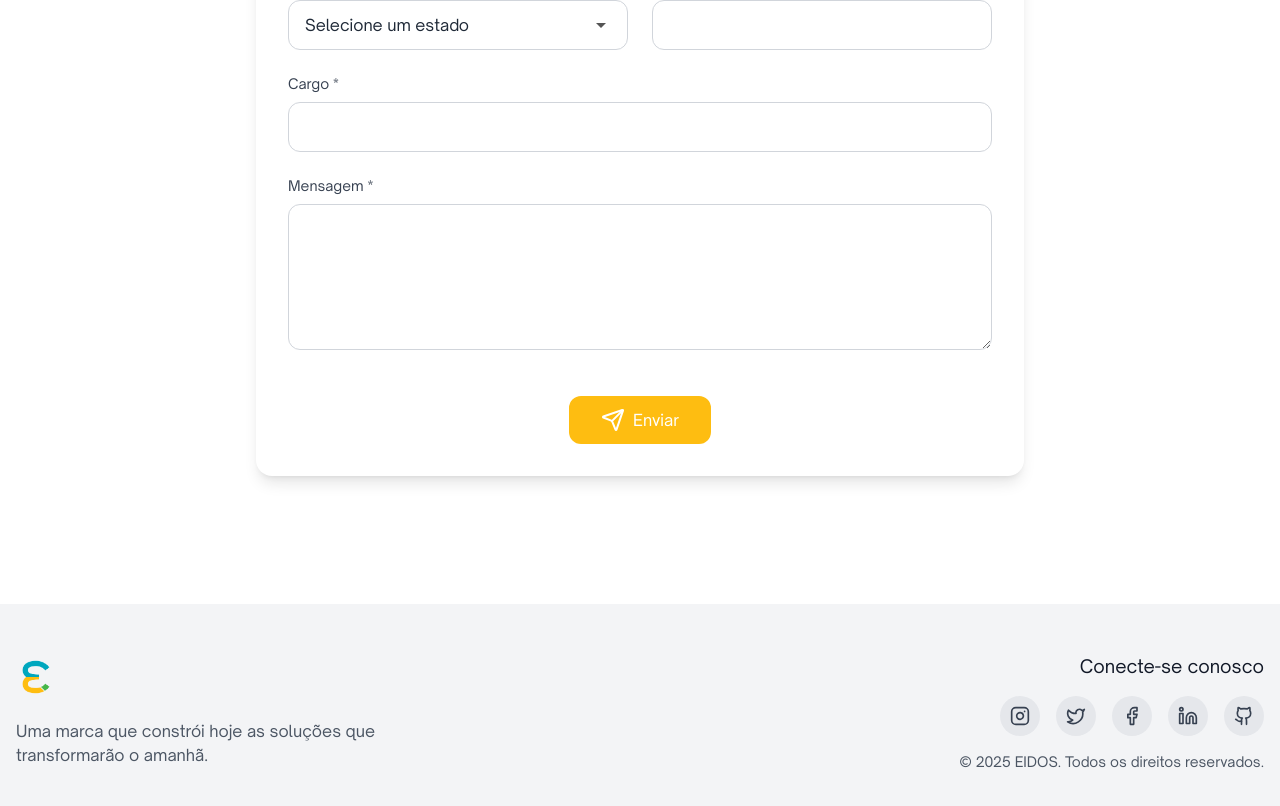
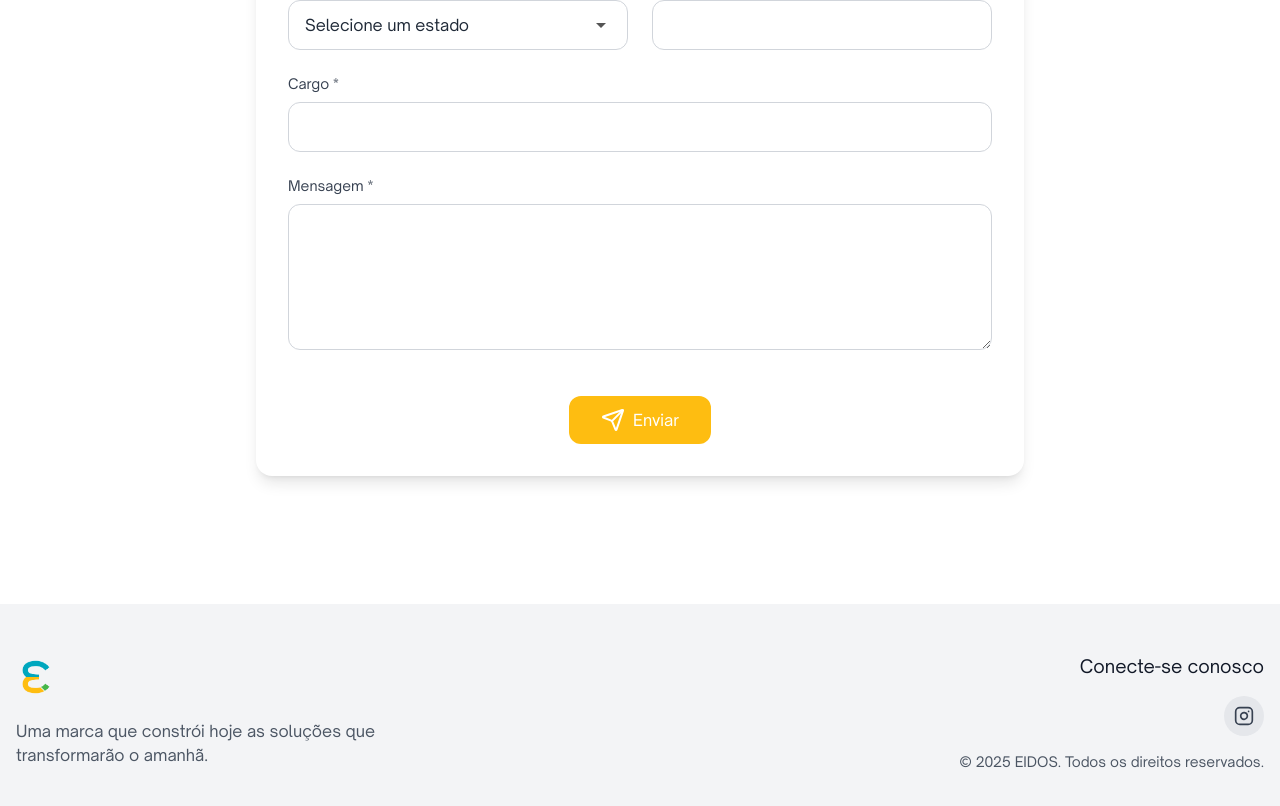
Before and after one commit to vih0/eidos-landing, a Next.js app: page / in a window 1280 px wide. Shown: the part 3404-4210 px from the top of the page. Built offline with nearby package versions, Linux system fonts and the light colour scheme.

Commit message:
feat: mvp landing page

```diff
--- a/app/page.tsx
+++ b/app/page.tsx
@@ -1,7 +1,5 @@
-import { LandingPage } from "@/pages/landing-page";
-
-
+import LandingPage from "@/pages/landing-page";
 
 export default function Home() {
-  return <LandingPage />
+  return <LandingPage />;
 }
--- a/src/components/footer.tsx
+++ b/src/components/footer.tsx
@@ -1,7 +1,7 @@
 import type React from "react";
 import Link from "next/link";
 import Image from "next/image";
-import { Instagram, Twitter, Facebook, Linkedin, Github } from "lucide-react";
+import { Instagram } from "lucide-react";
 import { SocialLink } from "./social-links";
 
 export function Footer() {
@@ -9,7 +9,6 @@ export function Footer() {
     <footer className="bg-gray-100 text-gray-800 py-12 z-50">
       <div className="container mx-auto px-4">
         <div className="grid grid-cols-1 md:grid-cols-2 gap-8 items-center">
-          {/* Logo and Description */}
           <div className="space-y-4">
             <Link href="/" className="inline-block">
               <div className="flex items-center">
@@ -28,34 +27,13 @@ export function Footer() {
             </p>
           </div>
 
-          {/* Social Links */}
           <div className="flex flex-col items-start md:items-end space-y-4">
             <h3 className="text-lg text-gray-900">Conecte-se conosco</h3>
             <div className="flex space-x-4">
               <SocialLink
-                href="https://instagram.com"
+                href="https://www.instagram.com/eidosinstituto?igsh=M28zNzQ5N3BnbWtk"
                 icon={<Instagram size={20} />}
                 label="Instagram"
-              />
-              <SocialLink
-                href="https://twitter.com"
-                icon={<Twitter size={20} />}
-                label="Twitter"
-              />
-              <SocialLink
-                href="https://facebook.com"
-                icon={<Facebook size={20} />}
-                label="Facebook"
-              />
-              <SocialLink
-                href="https://linkedin.com"
-                icon={<Linkedin size={20} />}
-                label="LinkedIn"
-              />
-              <SocialLink
-                href="https://github.com"
-                icon={<Github size={20} />}
-                label="GitHub"
               />
             </div>
             <p className="text-gray-600 text-sm">
--- a/src/pages/landing-page.tsx
+++ b/src/pages/landing-page.tsx
@@ -6,7 +6,7 @@ import { HeroCarousel } from "@/components/hero-caroussel";
 import { MissionItem } from "@/components/mission-item";
 import { ContactForm } from "../components/contact-fom";
 
-export function LandingPage() {
+export default function LandingPage() {
   return (
     <>
       <Header />
@@ -41,7 +41,7 @@ export function LandingPage() {
         </section>
 
         <section
-          id="missao"
+          id="missao-e-negocio"
           className="relative min-h-screen flex items-center justify-center bg-[#45B649] text-zinc-100 z-20"
         >
           <div className="container mx-auto px-4 py-24 md:py-32 flex justify-between relative">
@@ -104,7 +104,7 @@ export function LandingPage() {
             </motion.div>
           </div>
         </section>
-        <section>
+        <section id="contato">
           <div className="container mx-auto px-4 py-24 md:py-32">
             <motion.div
               initial={{ opacity: 0 }}
```
